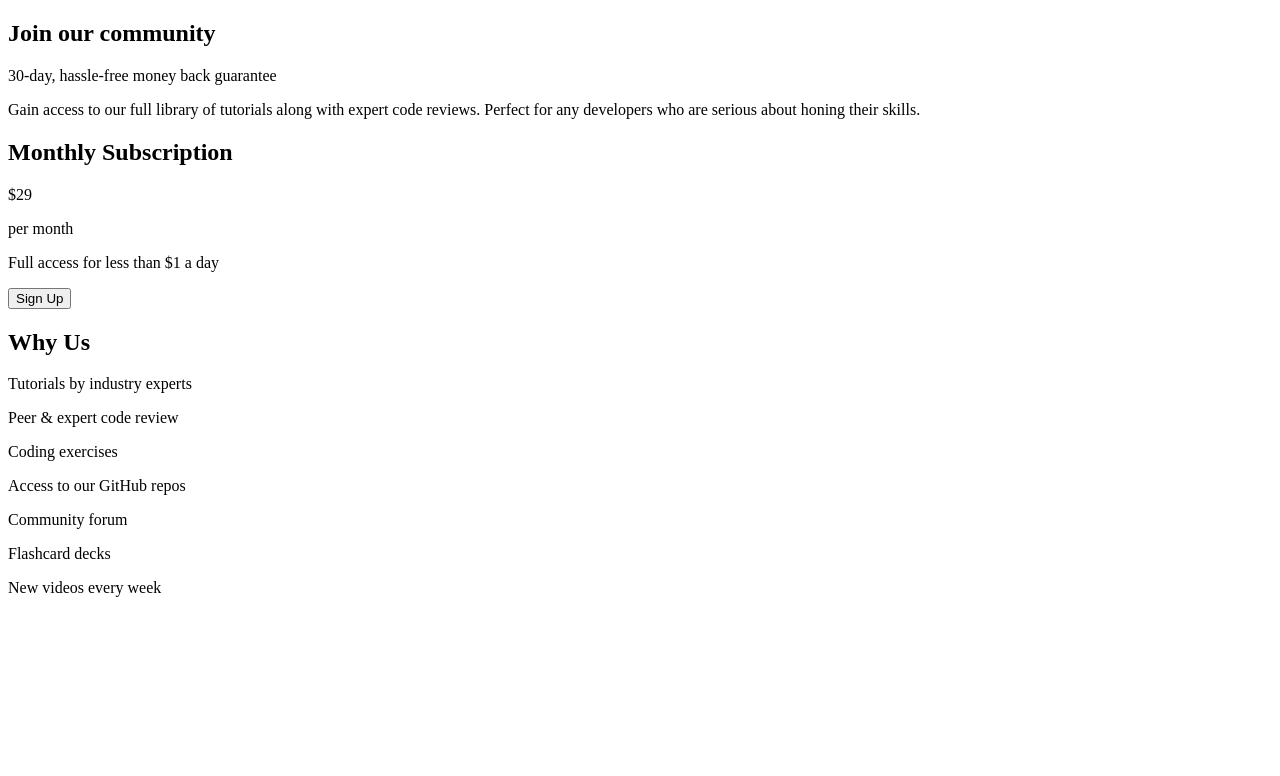
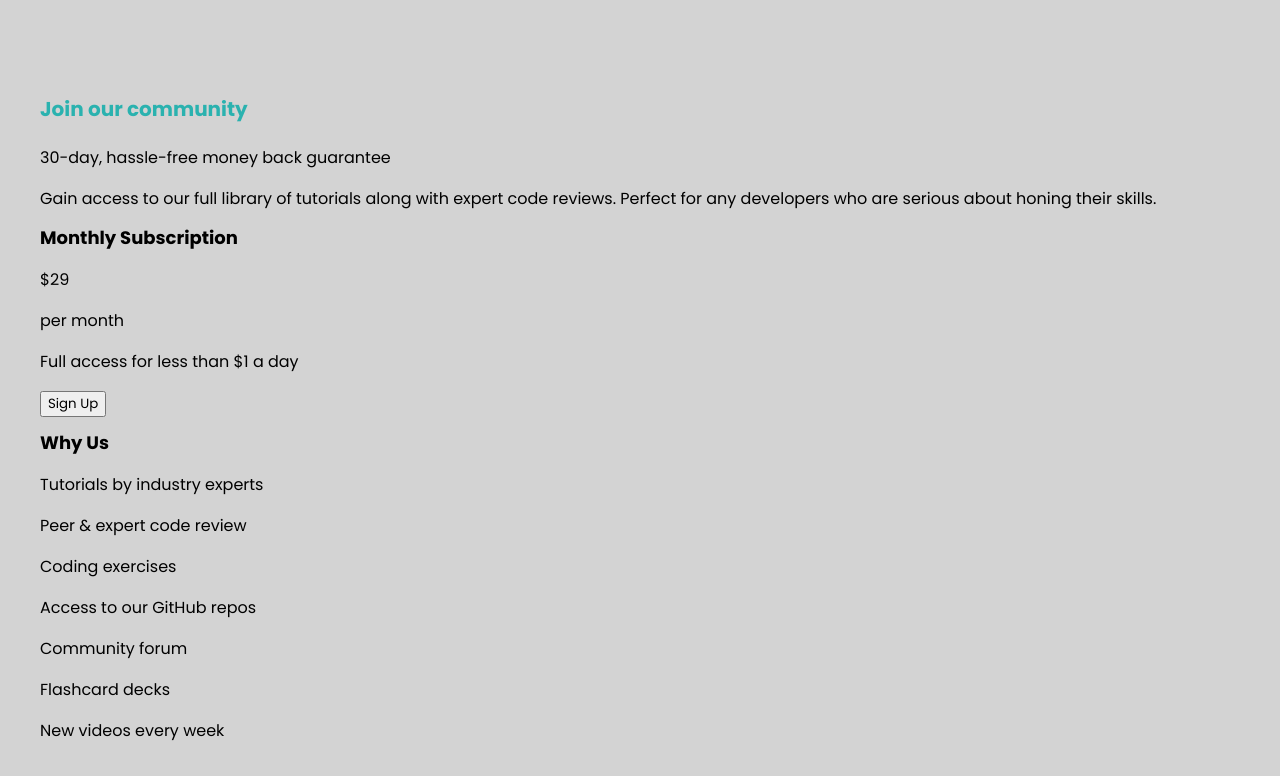
Before and after one commit to Travanca2006/price-flamengo, a plain HTML site: page price/index.html in a window 1280 px wide. Drawn offline with Linux system fonts and the light colour scheme.

Commit message:
flamengo e são paulo

```diff
--- /dev/null
+++ b/price/css/colors.css
@@ -0,0 +1,8 @@
+:root{
+    --Cyan: #2ab2af;
+    --Bright-Yellow: #c0df34;
+    --Light-Gray: #e5eff5;
+    --Grayish-Blue: #98a6bd;
+    --light-cyan: #4ABFBD;
+
+}
--- a/price/css/global.css
+++ b/price/css/global.css
@@ -1,3 +1,29 @@
+@import url('https://fonts.googleapis.com/css2?family=Poppins:wght@400;700&display=swap');
+
 *{
+    font-family: 'Poppins', sans-serif;
+}
+
+main{
+    padding-top: 4.5rem;
+    padding-left:2rem;
+}
+
+h1{
+    font-size: 1.25rem;
+    color: var(--Cyan);
+    line-height: 1.5rem;
+    margin-bottom: 1.5rem;
 
 }
+
+h2{
+    font-size: 1.125rem;
+    line-height: 1.375rem;
+    color: var(--white);
+    margin-bottom: 1.125rem;
+}
+
+body{
+    background-color: lightgray;
+}
--- /dev/null
+++ b/price/css/main.css
@@ -0,0 +1,31 @@
+.superior{
+    padding-right: 1.5rem;
+    padding-block: 2rem;
+    border-radius: 0.3125rem 0.3125rem 0 0 ;
+    background-color: white;
+}
+
+.superior p:nth-of-type(1){
+    font-weight: 700;
+    line-height: 1.25rem;
+    color: var(--Bright-Yellow);
+    margin-bottom: 1rem;
+}
+
+.superior p:nth-child(2){
+    line-height: 1.625rem;
+    color: var(--grayish-blue);
+    font-size: 0.875rem;
+}
+
+.esquerda{
+    background-color: cyan;
+    padding-inline: 1.5rem;
+}
+
+.esquerda p:nth-of-type(1){
+    color: white;
+    font-size: 2rem;
+    font-weight: 700;
+    line-height: 2.375rem;
+}
--- a/price/css/style.css
+++ b/price/css/style.css
@@ -0,0 +1,2 @@
+@import url(global.css);
+@import url(colors.css);
--- a/price/index.html
+++ b/price/index.html
@@ -8,6 +8,7 @@
     <link rel="stylesheet" href="./images/favicon-32x32.png">
     <link rel="stylesheet" href="./css/style.css">
     <link rel="stylesheet" href="./css/global.css">
+    <link rel="stylesheet" href="./css/colors.css">
 </head>
 <body>
     <main>
```
